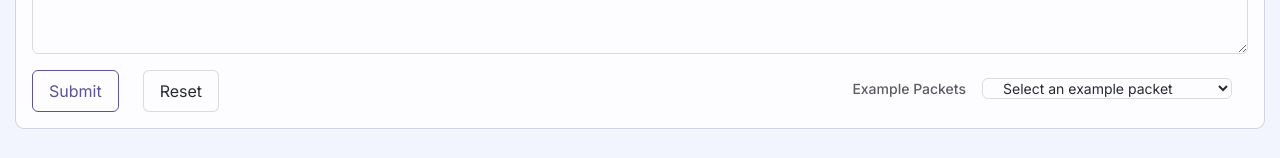
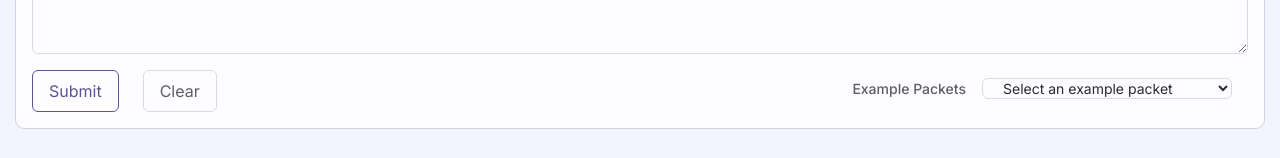
Before and after one commit to r-chua/rdm-packet-inspector, a React (Vite) app: page / in a window 1280 px wide. Shown: the part 181-339 px from the top of the page. Built offline with nearby package versions, Linux system fonts and the light colour scheme.

Commit message:
feat: mute reset button

```diff
--- a/src/components/HexInput.tsx
+++ b/src/components/HexInput.tsx
@@ -95,14 +95,15 @@ export function HexInput({ onParse }: HexInputProps) {
               onClick={handleClear}
               className={cn(
                 'mt-2 ml-6 px-4 py-2 rounded-md',
-                'bg-surface',
-                'text-fg',
+                'bg-transparent',
+                'text-fg-muted',
                 'border border-border',
-                'hover:bg-surface-subtle',
-                'focus:ring-2 focus:ring-offset-2 focus:ring-focus'
+                'hover:bg-fg/8 active:bg-fg/15',
+                'focus-visible:outline-2 focus-visible:outline-offset-2 ',
+                'focus-visible:outline-focus'
               )}
             >
-              Reset
+              Clear
             </button>
           </div>
 
```
